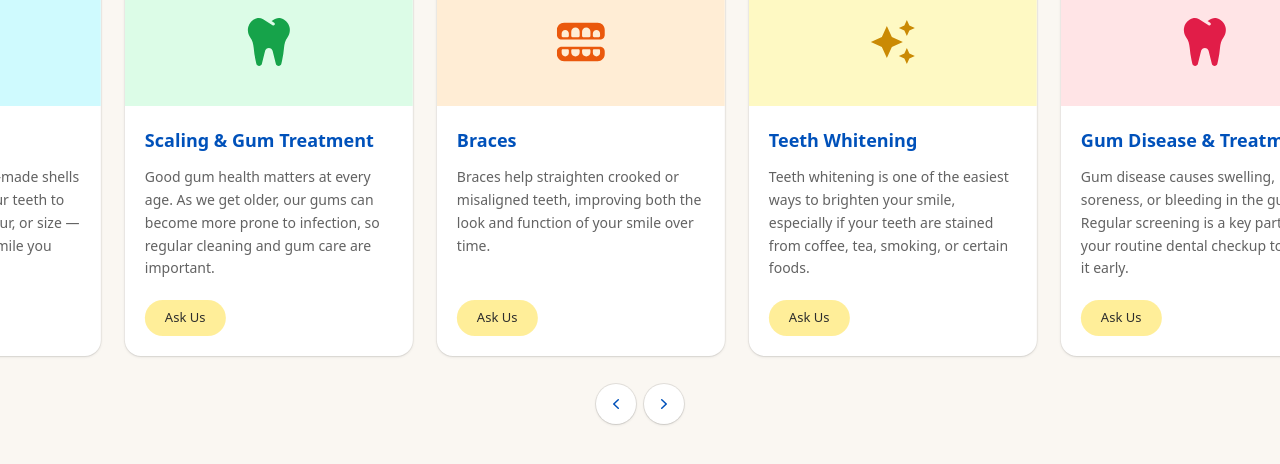
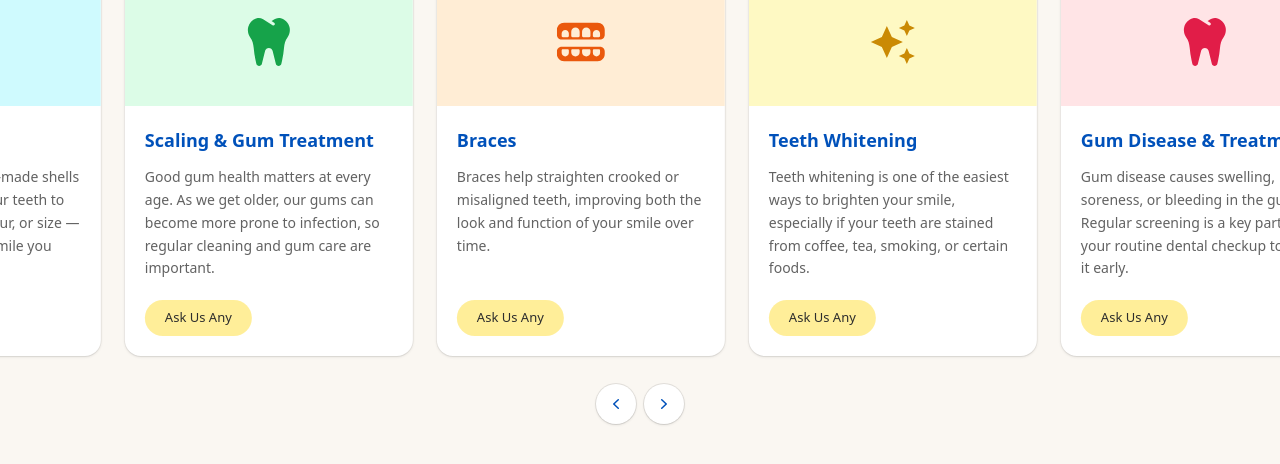
Before and after one commit to Dvachini/primodental, a React (Vite) app in the folder client/: page / in a window 1280 px wide. Shown: the part 2012-2476 px from the top of the page. Built offline with nearby package versions, Linux system fonts and the light colour scheme.

Commit message:
fix: test push

```diff
--- a/client/src/pages/LandingPage.jsx
+++ b/client/src/pages/LandingPage.jsx
@@ -448,7 +448,7 @@ function OurServicesSection() {
                   rel='noopener noreferrer'
                   className='inline-flex items-center rounded-full bg-[#fed400]/40 px-5 py-2 text-[13px] font-medium text-[#2d2d2d] transition hover:bg-[#fed400]/60'
                 >
-                  Ask Us
+                  Ask Us Any
                 </Link>
               </div>
             </div>
```
